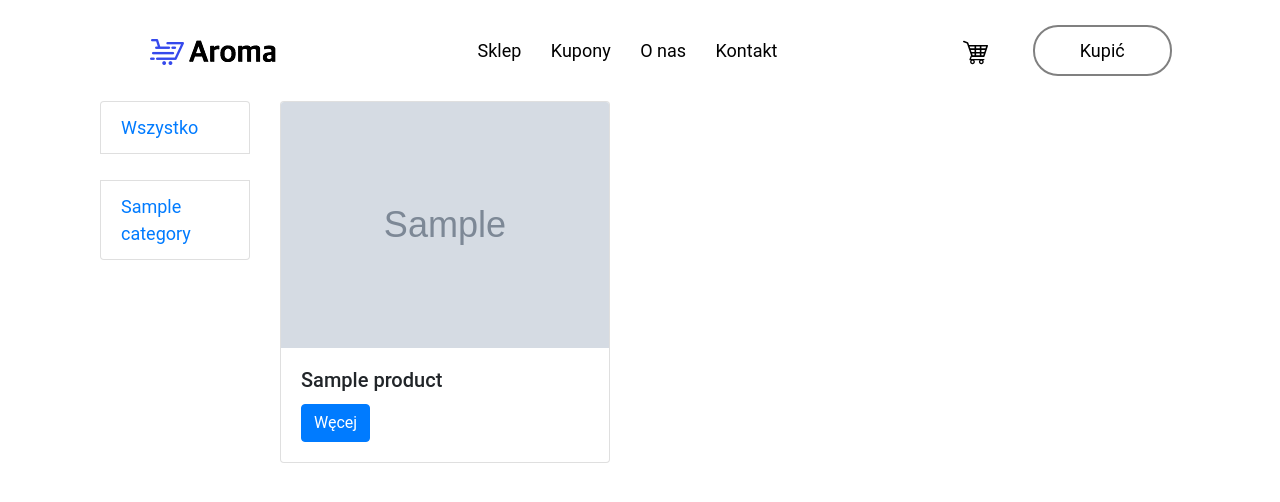
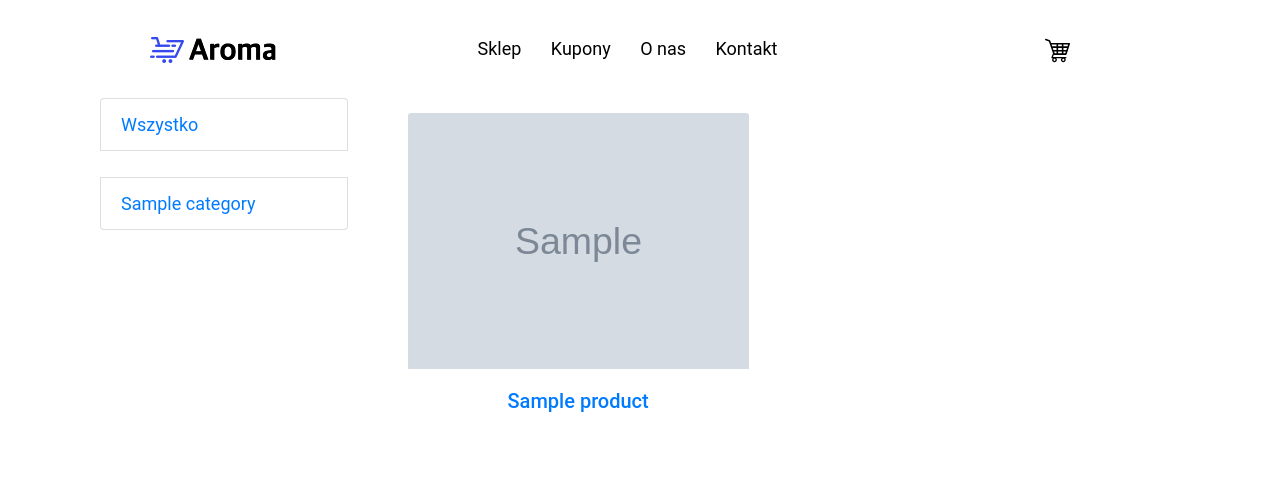
Before and after one commit to oneyan1/shop, a Django app: page / in a window 1280 px wide. Shown: the top 502 px of the page. Run offline with Django 3.2, Linux system fonts and the light colour scheme; tables that the repository leaves empty hold one stand-in row (values such as "Sample post"); grey boxes marked "Sample" are stand-in pictures; some libraries are stand-ins or nearby versions.

Commit message:
smal bug fix views

```diff
--- a/category/templates/category/base.html
+++ b/category/templates/category/base.html
@@ -12,7 +12,6 @@
   </head>
 
   <body>
-  <a name="top"></a>
     <header class="header">
         <div class="container">
             <div class="row align-items-center">
@@ -33,10 +32,20 @@
                 </div>
                 <div class="col-3">
                     <div class="header-call">
-                        <button class="button button-o">
-                            <img class="button-img" src="{% static 'img/shopping-cart.svg'%}" alt="">
-                        </button>
-                        <button class="button">Kupić</button>
+                        <div class="cart">
+                            {% with total_items=cart|length %}
+                            {% if cart|length > 0 %}
+                            <button class="button">Kosz:</button>
+                             <a href="{% url "cart:CartDetail" %}">
+                                {{ total_items }} тов. {{ cart.get_total_price }} руб.
+                             </a>
+                            {% else %}
+                                <button class="button button-o">
+                                    <img class="button-img" src="{% static 'img/shopping-cart.svg'%}" alt="">
+                                </button>
+                            {% endif %}
+                        {% endwith %}
+                        </div>
                     </div>
                 </div>
             </div>
@@ -46,10 +55,8 @@
     <section class="sale">
         <div class="container">
             <div class="row">
-                <div class="col-6">
+                <div class="col-12">
                         {% block content %}
-                </div>
-                <div class="col-6">
                         {% endblock %}
                 </div>
             </div>
--- a/category/templates/category/product/list.html
+++ b/category/templates/category/product/list.html
@@ -5,9 +5,10 @@
 {% endblock %}
 
 {% block content %}
+
     <div class="container">
       <div class="row">
-        <div class="col-4">
+        <div class="col-3">
             <ul class="list-group">
                     <li class="list-group-item">
                         <a href="/">Wszystko</a>
@@ -23,17 +24,25 @@
 
         </div>
 
-        <div class="col-8">
-            {% for product in products %}
-                <div class="card" >
-                    <img class="card-img-top" src="{{product.images.url }}" alt="product image">
-                    <div class="card-body">
-                        <h5 class="card-title">{{product.name}}</h5>
-                        <a href="{{ product.get_absolute_url }}" class="btn btn-primary">Węcej</a>
-                    </div>
+        <div class="col-9">
+            <div class="container">
+                <div class="row align-items-end">
+
+                    {% for product in products %}
+                        <div class="col-6">
+                        <div class="card-group" style="margin-bottom: 20px;">
+                            <a class="card" href="{{ product.get_absolute_url }}" style="padding:15px;border:none;">
+                                <img class="card-img-top" src="{{product.images.url }}" alt="product image" style="max-height: 270px;">
+                                    <div class="card-body">
+                                           <h5 class="card-title" style="text-align:center;">{{product.name}}</h5>
+                                   </div>
+                                </a>
+                            </div>
+                        </div>
+                    {% endfor %}
                 </div>
-            {% endfor %}
+            </div>
+            </div>
         </div>
-      </div>
     </div>
 {% endblock %}
```
Also changed, not shown: cart/templates/cart/details.html (+7 -2 lines), category/templates/category/product/details.html (+5 -5 lines).
